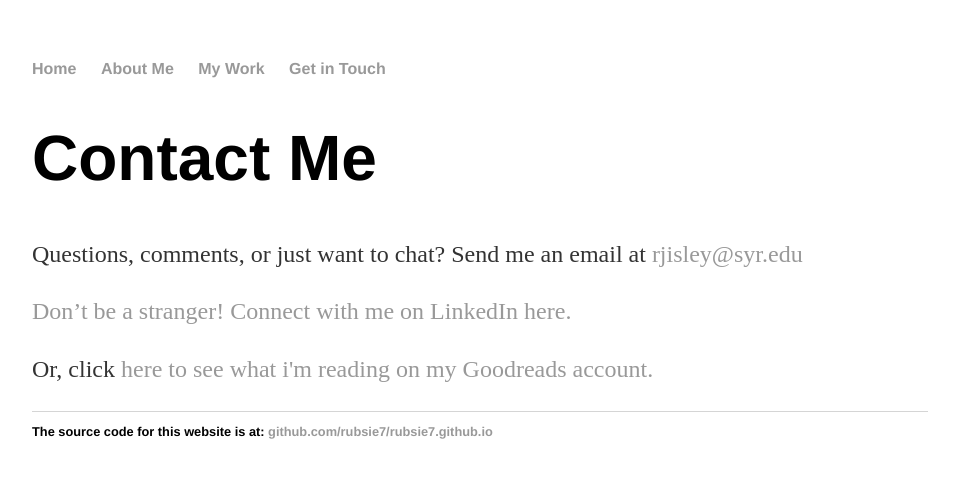
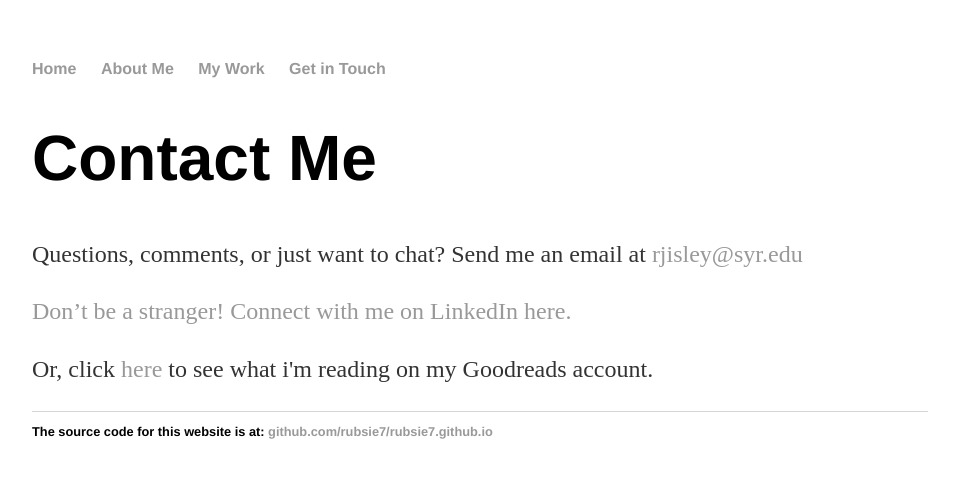
Before and after one commit to rubsie7/rubsie7.github.io, a Jekyll site: the page getintouch/index.html, which Jekyll copies as it is, in a window 1280 px wide. Shown: the top 478 px of the page, without its empty margins (160-1119 px from the left). Built offline with Jekyll 4.4.1, drawn with Linux system fonts in a browser that asks for light colours; part of the change alters nothing that is shown.

```diff
--- a/getintouch/index.html
+++ b/getintouch/index.html
@@ -19,7 +19,7 @@
         		<h1>Contact Me</h1>
 			      	<p>Questions, comments, or just want to chat? Send me an email at <a href = "mailto:rjisley@syr.edu">rjisley@syr.edu</a</p>
 				<p>Don’t be a stranger! Connect with me on LinkedIn <a href="https://www.linkedin.com/in/rubyisley/" target="_blank">here.</a></p>
-				<p>Or, click <a href="https://www.goodreads.com/user/show/20825810-ruby" target="_blank">here to see what i'm reading on my Goodreads account.</a></p>
+				<p>Or, click <a href="https://www.goodreads.com/user/show/20825810-ruby" target="_blank">here</a> to see what i'm reading on my Goodreads account.</p>
 		</div><!-- /.blurb -->
 		</div><!-- /.container -->
 		<footer>
```
